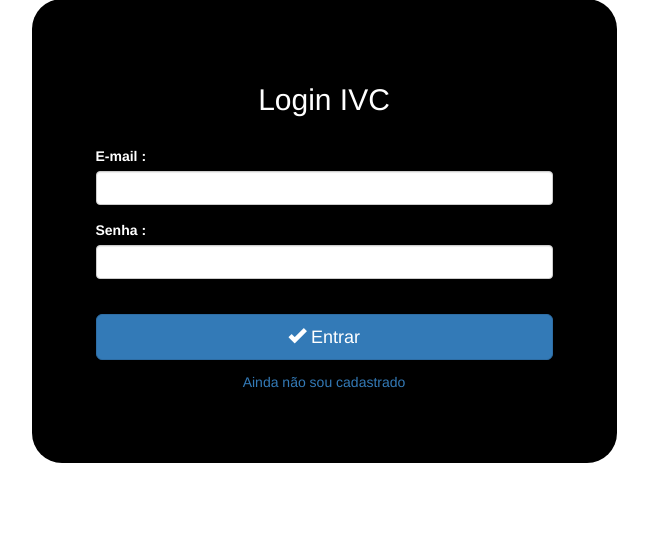
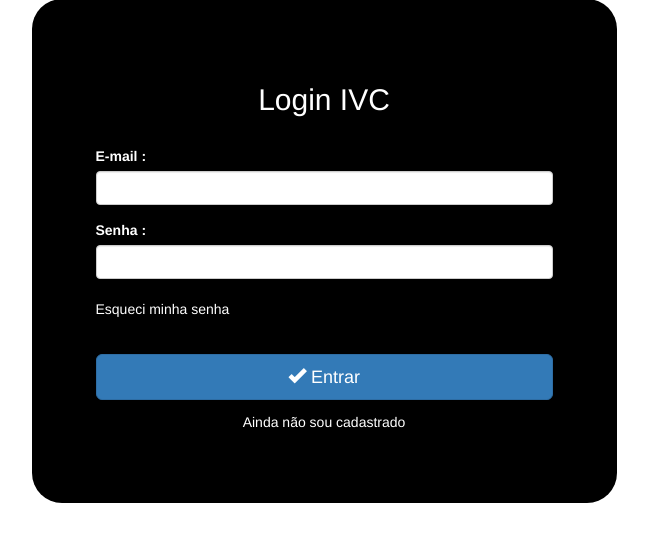
Before and after one commit to kayfidelis/site_ivc, a PHP site: page /FormLogin.php in a window 1280 px wide. Shown: the part 101-643 px from the top of the page, without its empty margins (316-964 px from the left). Run offline with PHP 8.4, Linux system fonts and the light colour scheme; some libraries are stand-ins or nearby versions.

Commit message:
Formulário de login

```diff
--- a/FormLogin.php
+++ b/FormLogin.php
@@ -18,6 +18,11 @@
 
         .custom-form label {
             color: white;
+        }
+
+        .custom-form a{
+            color: white;
+
         }
 
         .custom-form h2 {
@@ -46,6 +51,8 @@
                     <div class="form-group">
                         <label for="senha">Senha :</label>
                         <input name="txtsenha" type="password" class="form-control" required id="senha">
+                        <br/>
+                        <a href="alteraSenha.php">Esqueci minha senha</a>
                     </div>
                     <br />
                     <button type="submit" class="btn btn-primary btn-lg btn-block">
```
